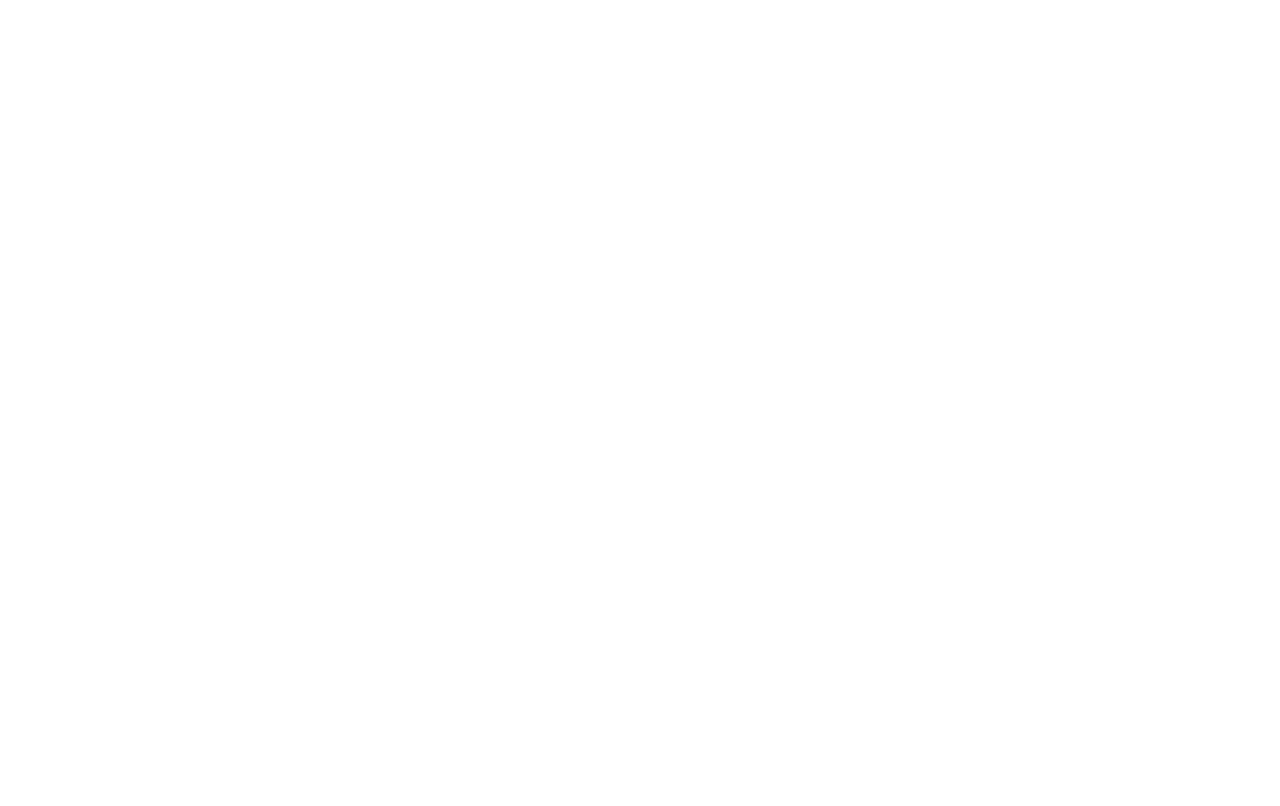
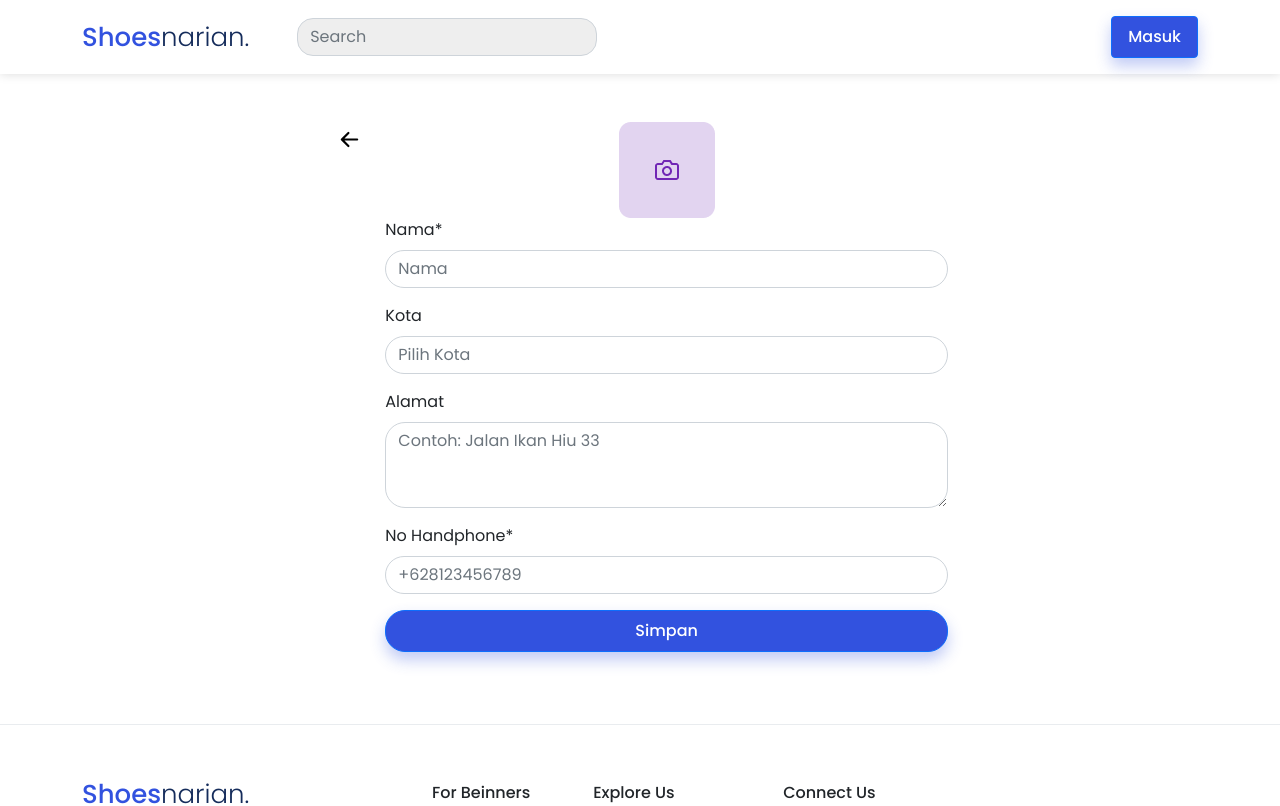
Before and after one commit to Arifhdyt11/fekelompok1-fsw5, a React (Create React App) app: page /profile in a window 1280 px wide. Before the commit this address had no page. Shown: the top 806 px of the page. Built offline with nearby package versions, Linux system fonts and the light colour scheme.

Commit message:
Menambah Fitur Profile

```diff
--- a/src/App.js
+++ b/src/App.js
@@ -2,12 +2,18 @@
 
 import LandingPage from "./pages/LandingPage";
 import { BrowserRouter as Router, Routes, Route } from "react-router-dom";
+import ProfilePage from "./pages/ProfilePage";
+import InfoProdukPage from "./pages/InfoProdukPage";
+import InfoPenawarPage from "./pages/InfoPenawarPage";
 
 function App() {
   return (
     <Router>
       <Routes>
         <Route path="/" element={<LandingPage />} />
+        <Route path="/profile" element={<ProfilePage />} />
+        <Route path="/seller/product" element={<InfoProdukPage />} />
+        <Route path="/transaction" element={<InfoPenawarPage />} />
       </Routes>
     </Router>
   );
--- /dev/null
+++ b/src/assets/css/profile.css
@@ -0,0 +1,40 @@
+
+
+.borderRadius {
+    border-radius: 20px;
+  }
+
+  .btnColor {
+      background-color: #7126b5;
+      color: #fff;
+      height: 3em;
+  }
+
+  .btnColor:hover {
+      background-color: #fff;
+      border-color: #7126b5;
+  }
+  .fotoProfile {
+     text-align: center;
+  }
+
+  .arrow {
+      color: black;
+  }
+
+  .arrow:hover {
+      color: #3252df;
+  }
+
+
+  @media screen and (min-width: 915px) {
+   #profile {
+      width: 50%;
+   }
+  }
+
+  @media screen and (max-width: 991px) {
+  #profile {
+    margin-top: 2em;
+ }
+  }
--- /dev/null
+++ b/src/pages/ProfilePage.js
@@ -0,0 +1,14 @@
+import React from "react";
+import Footer from "./components/Footer";
+import Navbar from "./components/Navbar";
+import Profile from "./components/Profile";
+
+export default function ProfilePage() {
+  return (
+    <div>
+      <Navbar />
+      <Profile />
+      <Footer />
+    </div>
+  );
+}
--- /dev/null
+++ b/src/pages/components/Profile.js
@@ -0,0 +1,97 @@
+import React from "react";
+import fotoProfile from "../../assets/images/fotoProfile.png";
+import "../../assets/css/profile.css";
+import Button from "../../elements/Button";
+
+export default function Profile() {
+  return (
+    <div>
+      <div className="container mt-lg-5 mb-5" id="profile">
+        <div className="row ">
+          <div className="col-md-1 col-sm-12  divArrow">
+            <a href="/" className="arrow">
+              <svg
+                xmlns="http://www.w3.org/2000/svg"
+                width="35"
+                height="35"
+                fill="currentColor"
+                className="bi bi-arrow-left-short"
+                viewBox="0 0 16 16"
+              >
+                <path
+                  fillRule="evenodd"
+                  d="M12 8a.5.5 0 0 1-.5.5H5.707l2.147 2.146a.5.5 0 0 1-.708.708l-3-3a.5.5 0 0 1 0-.708l3-3a.5.5 0 1 1 .708.708L5.707 7.5H11.5a.5.5 0 0 1 .5.5z"
+                />
+              </svg>
+            </a>
+          </div>
+          <div className="col-md-11 col-sm-12 mb-4 ">
+            <div className="fotoProfile">
+              <img src={fotoProfile} alt=""></img>
+            </div>
+            <form>
+              <div className="mb-3 ">
+                <label htmlFor="nameInput" className="form-label">
+                  Nama*
+                </label>
+                <input
+                  type="text"
+                  className="form-control borderRadius"
+                  id="nameInput"
+                  placeholder="Nama"
+                />
+              </div>
+
+              <div className="mb-3 ">
+                <label htmlFor="nameInput" className="form-label">
+                  Kota
+                </label>
+                <input
+                  type="text"
+                  className="form-control borderRadius"
+                  id="nameInput"
+                  placeholder="Pilih Kota"
+                />
+              </div>
+
+              <div className="mb-3 ">
+                <label htmlFor="address" className="form-label">
+                  Alamat
+                </label>
+                <textarea
+                  className="form-control borderRadius"
+                  id="addressInput"
+                  rows="3"
+                  placeholder="Contoh: Jalan Ikan Hiu 33"
+                ></textarea>
+              </div>
+              <div className="mb-3 ">
+                <label htmlFor="exampleInputEmail1" className="form-label">
+                  No Handphone*
+                </label>
+                <input
+                  type="email"
+                  className="form-control borderRadius"
+                  id="exampleInputEmail1"
+                  aria-describedby="emailHelp"
+                  placeholder="+628123456789"
+                />
+              </div>
+              <div className="d-flex flex-column">
+                <Button
+                  className="btn px-3 py-2 borderRadius"
+                  hasShadow
+                  isPrimary
+                  href="/login"
+                  type="link"
+                >
+                  Simpan
+                </Button>
+              </div>
+            </form>
+          </div>
+        </div>
+      </div>
+    </div>
+  );
+}
```
Also changed, not shown: src/assets/images/fotoProfile.png (added).
